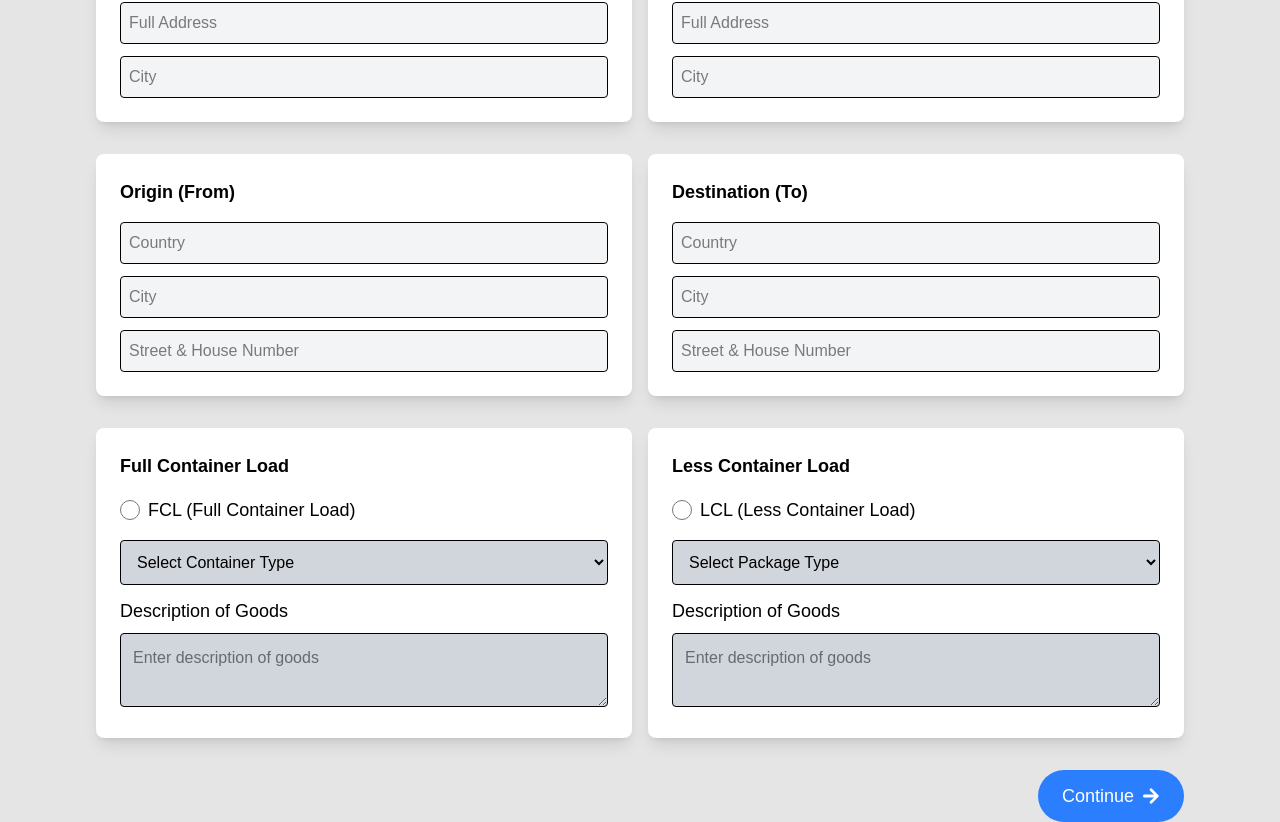
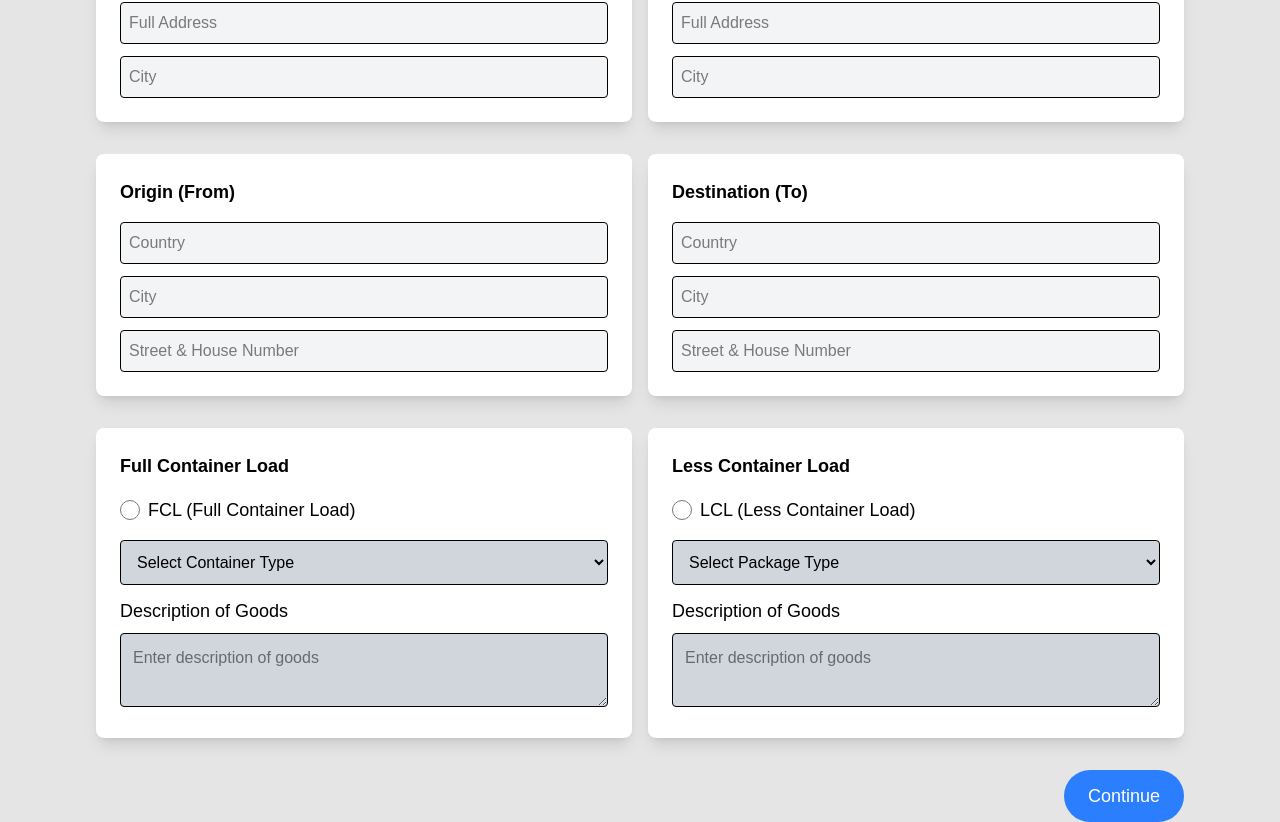
Before and after one commit to AlketKuehne/aquavinci, a Next.js app: page /shipment in a window 1280 px wide. Shown: the part 396-1218 px from the top of the page. Built offline with nearby package versions, Linux system fonts and the light colour scheme.

Commit message:
fixxed issue

```diff
--- a/app/shipment/page.tsx
+++ b/app/shipment/page.tsx
@@ -3,7 +3,8 @@
 import Link from "next/link";
 import Image from "next/image";
 import { useState } from "react";
-import { FaArrowRight } from "react-icons/fa"; // Importieren Sie das Icon
+// Entfernen Sie den Import des Icons
+// import { FaArrowRight } from "react-icons/fa";
 
 export default function ShipmentPage() {
   const [shipmentType, setShipmentType] = useState("");
@@ -164,7 +165,6 @@ export default function ShipmentPage() {
         <div className="flex justify-end w-full mt-8">
           <button className="flex items-center px-6 py-3 bg-blue-500 text-white text-lg font-medium rounded-full hover:bg-blue-600 transition-all duration-300">
             Continue
-            <FaArrowRight className="ml-2" />
           </button>
         </div>
       </div>
```
